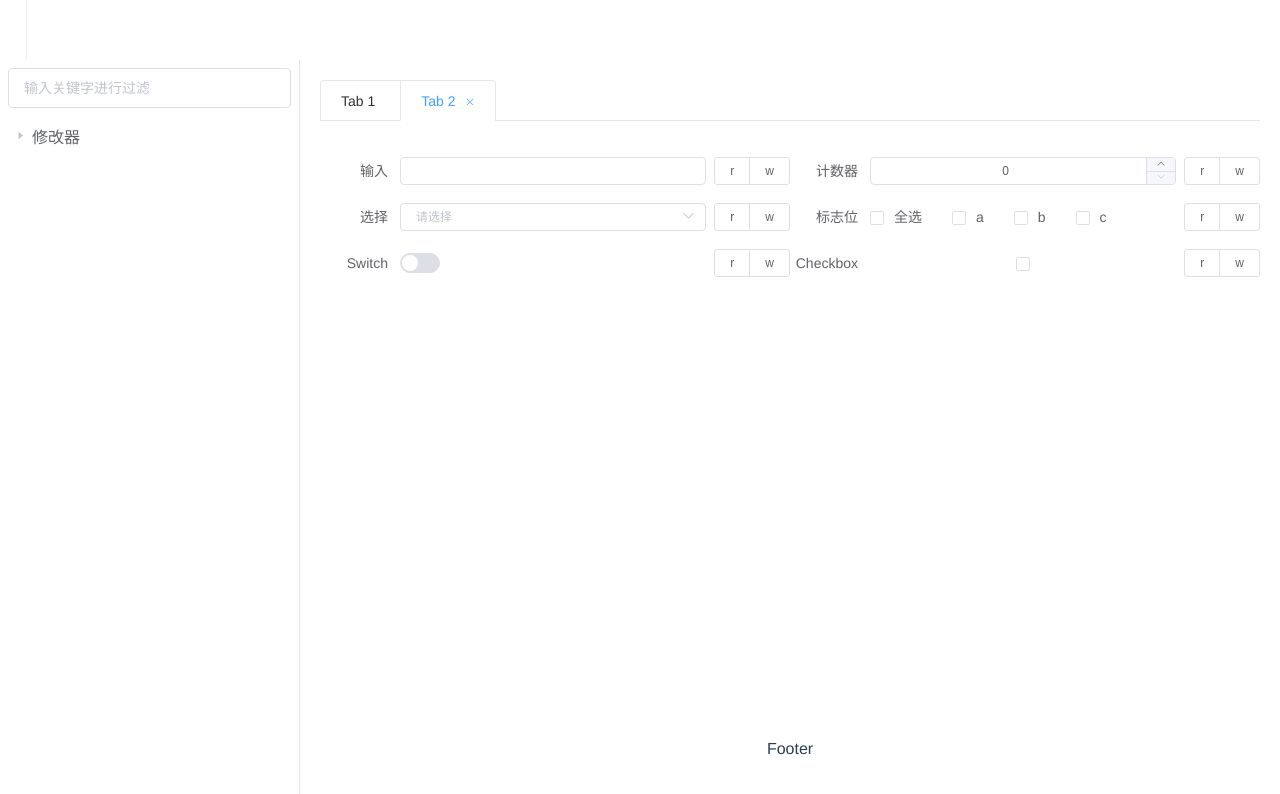
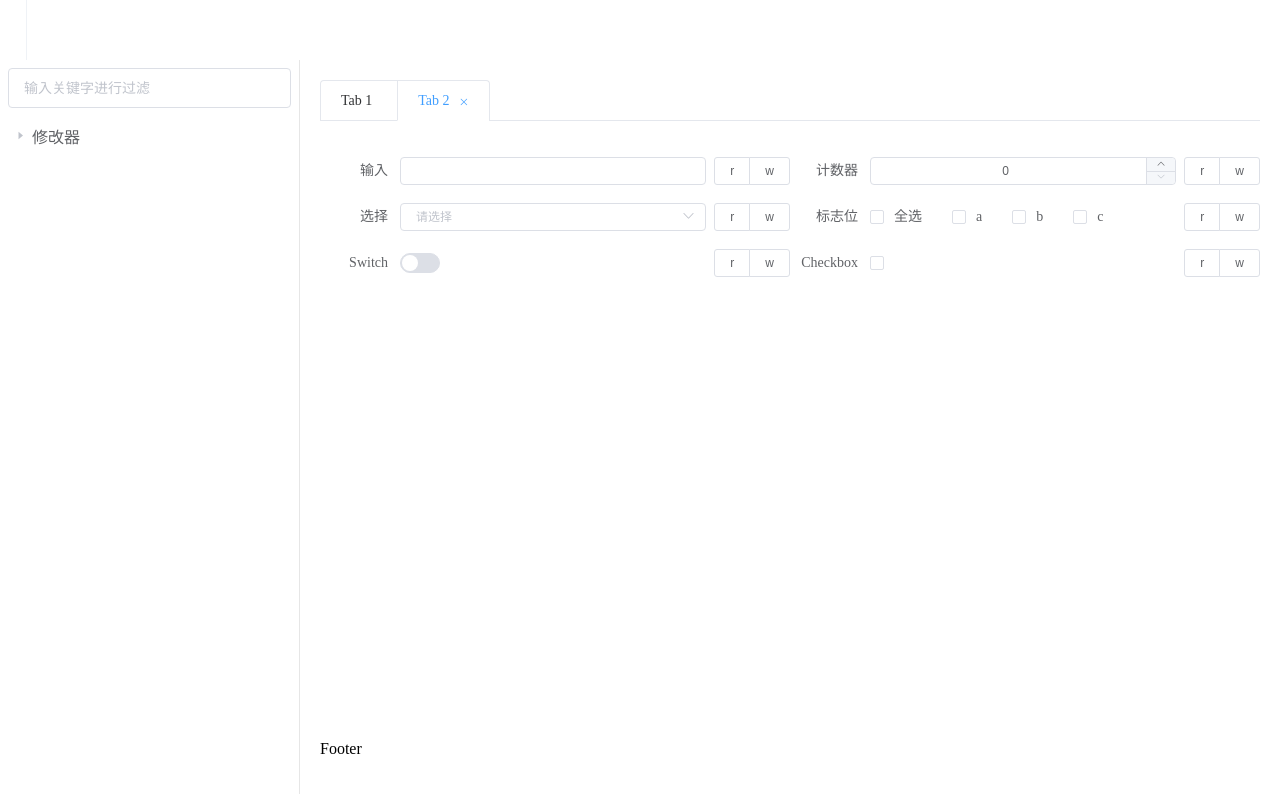
Before and after one commit to czastack/electron_vue_hack, a Vue app: page / in a window 1280 px wide. Shown: the top 794 px of the page. Built offline with nearby package versions, Linux system fonts and the light colour scheme.

Commit message:
feat: app样式调整

```diff
--- a/src/App.vue
+++ b/src/App.vue
@@ -17,24 +17,6 @@
 }
 
 #app {
-  font-family: Avenir, Helvetica, Arial, sans-serif;
-  -webkit-font-smoothing: antialiased;
-  -moz-osx-font-smoothing: grayscale;
-  text-align: center;
-  color: #2c3e50;
   height: 100%;
 }
-
-#nav {
-  padding: 30px;
-
-  a {
-    font-weight: bold;
-    color: #2c3e50;
-
-    &.router-link-exact-active {
-      color: #42b983;
-    }
-  }
-}
 </style>
```
